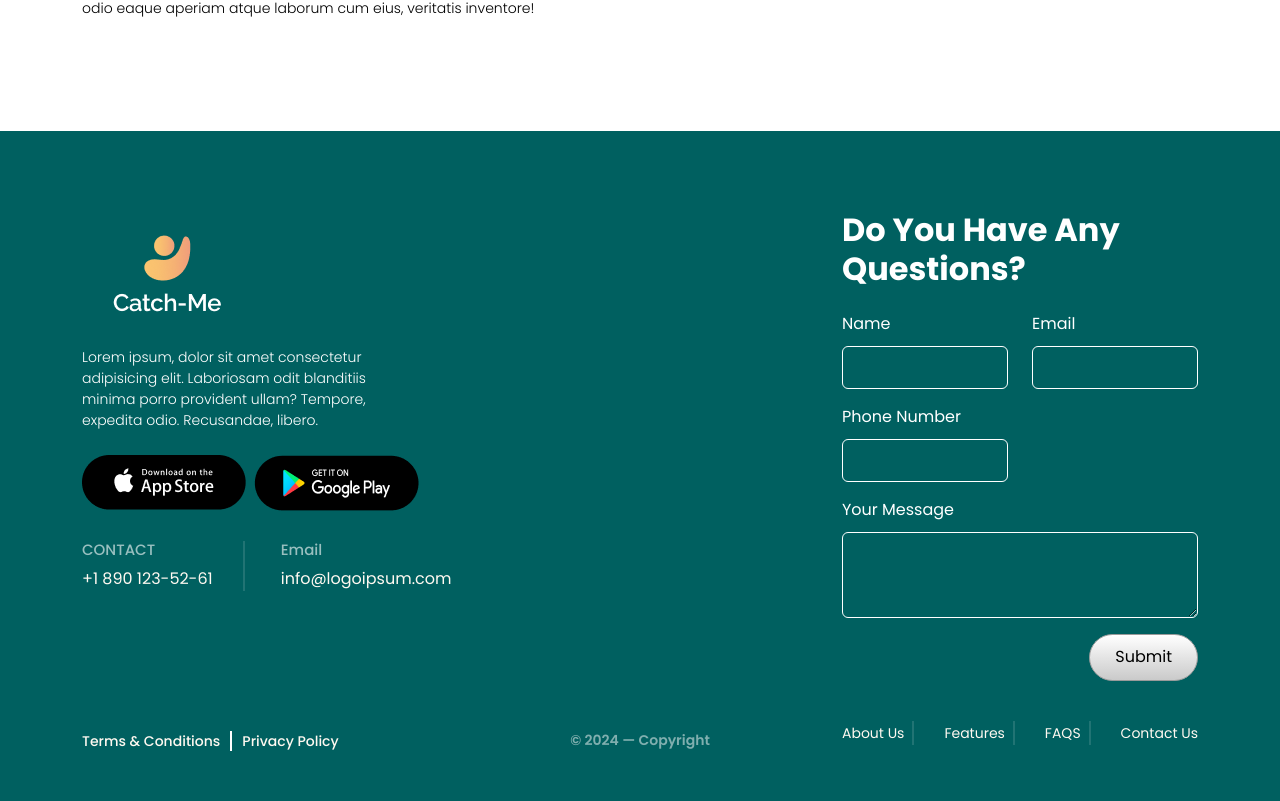
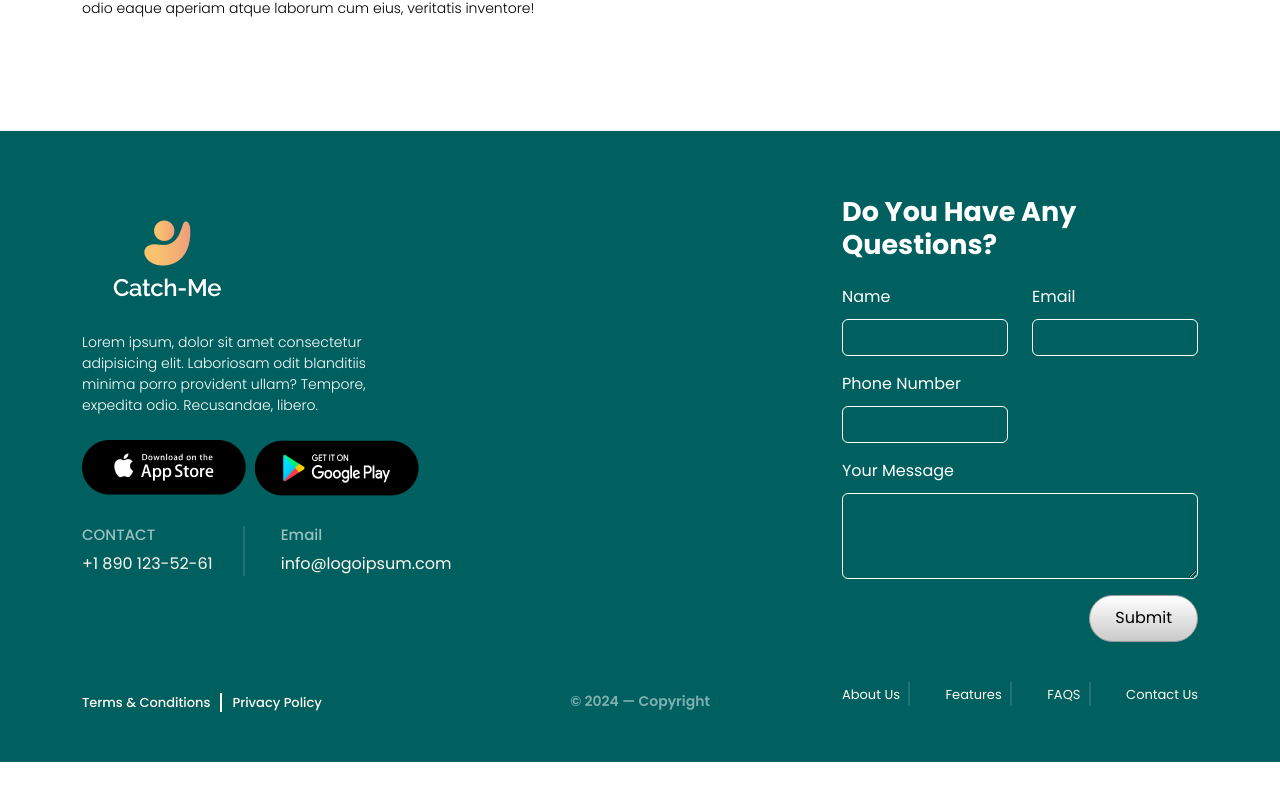
Before and after one commit to zainahmed768/catch-me-front, a React (Vite) app: page /privacy in a window 1280 px wide. Shown: the part 770-1571 px from the top of the page. After the commit the page ends 1532 px from the top, so only its background shows below. Built offline with nearby package versions, Linux system fonts and the light colour scheme; no server answers; a web font is replaced by a local one.

Commit message:
all done

```diff
--- a/src/assets/css/style.css
+++ b/src/assets/css/style.css
@@ -207,6 +207,7 @@ footer.footer
   color: #fff;
   margin-top: 10px;
 }
+
 @media (max-width: 1370px) {
   .footer-menu-wrapper ul li:not(:last-child) {
     padding-right: 8px;
@@ -216,6 +217,21 @@ footer.footer
   }
   footer.footer .footer-link-copyright-wrapper .footer-end-links-wrapper a {
     font-size: 14px;
+  }
+  .footer-content-wrapper h2 {
+    font-size: 27px;
+  }
+  .contact-form-wrapper input.form-control {
+    height: 37px;
+  }
+  footer.footer .footer-link-copyright-wrapper .footer-end-links-wrapper a {
+    font-size: 13px;
+  }
+  .footer-menu-wrapper ul li a {
+    font-size: 13px;
+  }
+  footer.footer {
+    padding-top: 65px;
   }
 }
 
--- a/src/pages/Home/Home.jsx
+++ b/src/pages/Home/Home.jsx
@@ -95,9 +95,12 @@ const Home = () => {
                   <h2 className="text wow animate__animated animate__fadeInDown">
                     {homeContent?.section2_title}
                   </h2>
-                  <p className="wow animate__animated animate__fadeInLeft">
-                    {homeContent?.section2_sub_title}
-                  </p>
+                  <p
+                    className="wow animate__animated animate__fadeInLeft"
+                    dangerouslySetInnerHTML={{
+                      __html: homeContent?.section2_sub_title,
+                    }}
+                  ></p>
                 </div>
               </div>
             </Col>
@@ -260,14 +263,18 @@ const Home = () => {
               <div className="feature-video-wrapper position-relative">
                 <div className="feature-video-img-wrapper">
                   {/* <img src={feature4_img} className="img-fluid" /> */}
-                  <video src={featuresItem?.[0]?.image} width={"100%"} controls></video>
+                  <video
+                    src={featuresItem?.[0]?.image}
+                    width={"100%"}
+                    controls
+                  ></video>
                 </div>
                 <div className="feature-content-wapper position-absolute bottom-0 w-100 d-flex justify-content-between pb-4 px-5">
                   <div className="feature-des-wrapper">
                     <h2 className="text-white">{featuresItem?.[0]?.title}</h2>
                     <p className="text-white">{featuresItem?.[0]?.sub_title}</p>
                   </div>
-                    {/* <div className="feature-play-btn-wrapper text-center">
+                  {/* <div className="feature-play-btn-wrapper text-center">
                       <img src={playbtn_img} className="img-fluid" alt="" />
                       <p className="text-white text-center">PLAY VIDEO</p>
                     </div> */}
@@ -295,9 +302,7 @@ const Home = () => {
               <div className="feature-blue-wrapper mt-5 bg-info d-flex  align-items-center px-lg-5">
                 <div className="feature-brown-content-wrapper text-center pt-5">
                   <h2 className="text-white">{featuresItem?.[2]?.title}</h2>
-                  <p className="text-white">
-                  {featuresItem?.[2]?.sub_title}
-                  </p>
+                  <p className="text-white">{featuresItem?.[2]?.sub_title}</p>
                 </div>
               </div>
             </Col>
@@ -329,7 +334,11 @@ const Home = () => {
                   return (
                     <Accordion.Item eventKey={index}>
                       <Accordion.Header>{faq?.question}</Accordion.Header>
-                      <Accordion.Body>{faq?.answer}</Accordion.Body>
+                      <Accordion.Body>
+                        <p
+                          dangerouslySetInnerHTML={{ __html: faq?.answer }}
+                        ></p>
+                      </Accordion.Body>
                     </Accordion.Item>
                   );
                 })}
```
